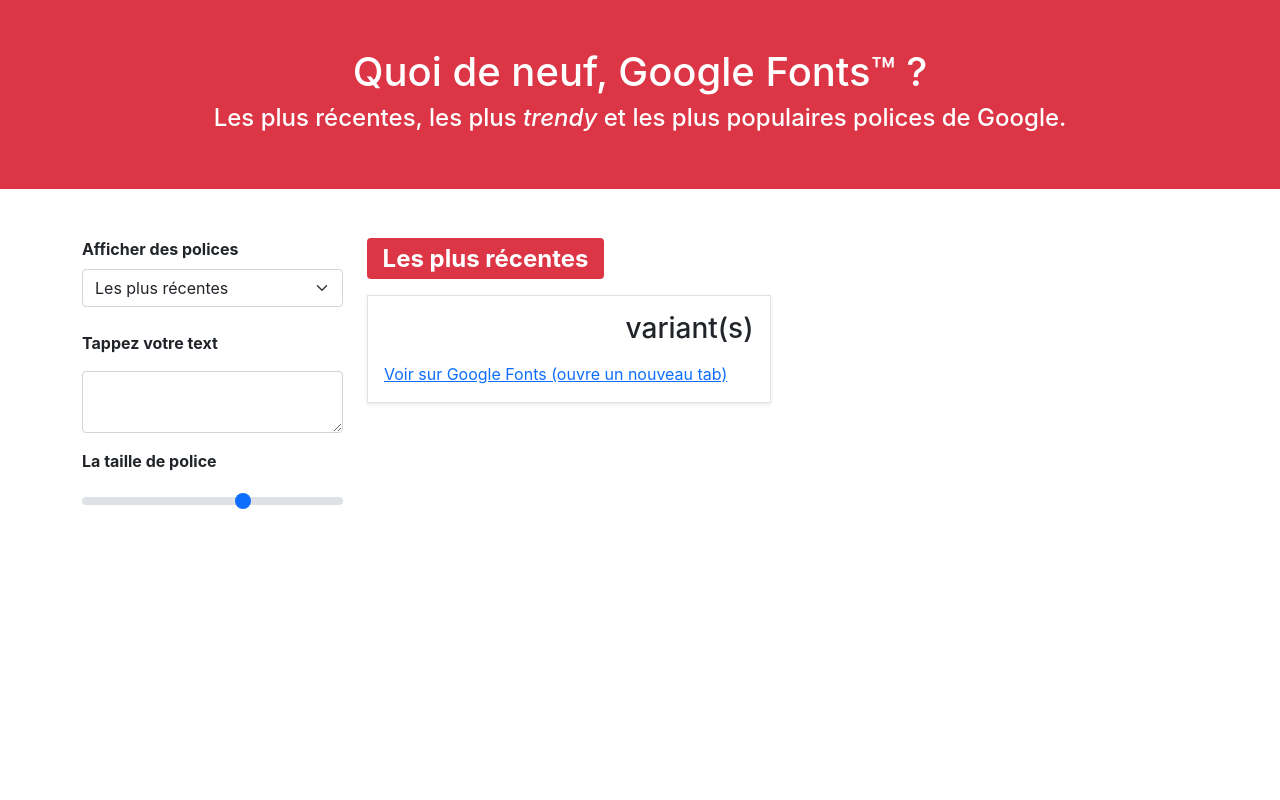
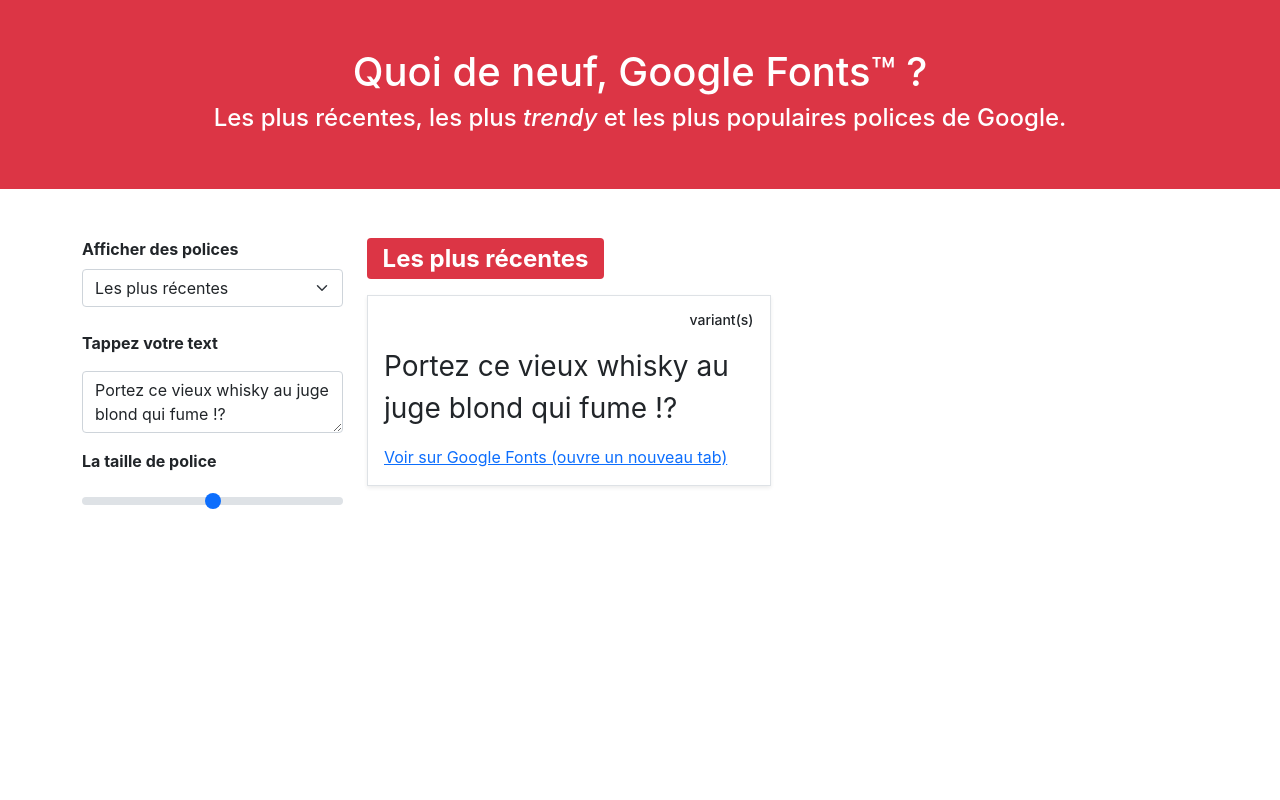
Before and after one commit to solenemep/googlefonts-widget, a React (Create React App) app: page / in a window 1280 px wide. Shown: the top 800 px of the page. Built offline with nearby package versions, Linux system fonts and the light colour scheme; the HTML template or start-up script is replaced by a standard one.

Commit message:
localStorage

```diff
--- a/src/components/FontsApp.js
+++ b/src/components/FontsApp.js
@@ -1,4 +1,4 @@
-import { useState } from "react"
+import { useState, useEffect } from "react"
 import Display from "./componentsFontsApp/Display"
 import Settings from "./componentsFontsApp/Settings"
 
@@ -6,22 +6,34 @@
   const { } = props
 
   // Choice
-  const [choice, setChoice] = useState('date')
+  const [choice, setChoice] = useState(JSON.parse(localStorage.getItem('choiceGoogleFonts')) || 'date')
   const changeChoice = (event) => {
     setChoice(event.target.value)
   }
+  useEffect(() => {
+    localStorage.setItem("choiceGoogleFonts", JSON.stringify(choice), [choice])
+  }
+  )
 
   // Text
-  const [text, setText] = useState('')
+  const [text, setText] = useState(JSON.parse(localStorage.getItem('textGoogleFonts')) || 'Portez ce vieux whisky au juge blond qui fume !?')
   const changeText = (event) => {
     setText(event.target.value)
   }
+  useEffect(() => {
+    localStorage.setItem("textGoogleFonts", JSON.stringify(text), [text])
+  }
+  )
 
   // Size
-  const [size, setSize] = useState('33')
+  const [size, setSize] = useState(JSON.parse(localStorage.getItem('textGoogleFonts')) || '28')
   const changeSize = (event) => {
     setSize(event.target.value)
   }
+  useEffect(() => {
+    localStorage.setItem("sizeGoogleFonts", JSON.stringify(size), [size])
+  }
+  )
 
   return (
     <div className="row my-5">
--- a/src/components/componentsFontsApp/FontArticle.js
+++ b/src/components/componentsFontsApp/FontArticle.js
@@ -2,7 +2,7 @@
   const { size, text } = props
   return (
     <div className="shadow-sm border p-3 h-100">
-      <h2 className="h-6 d-flex align-items-center justify-content-between">
+      <h2 className="h6 d-flex align-items-center justify-content-between">
         <span></span>
         <small>variant(s)</small>
       </h2>
```
